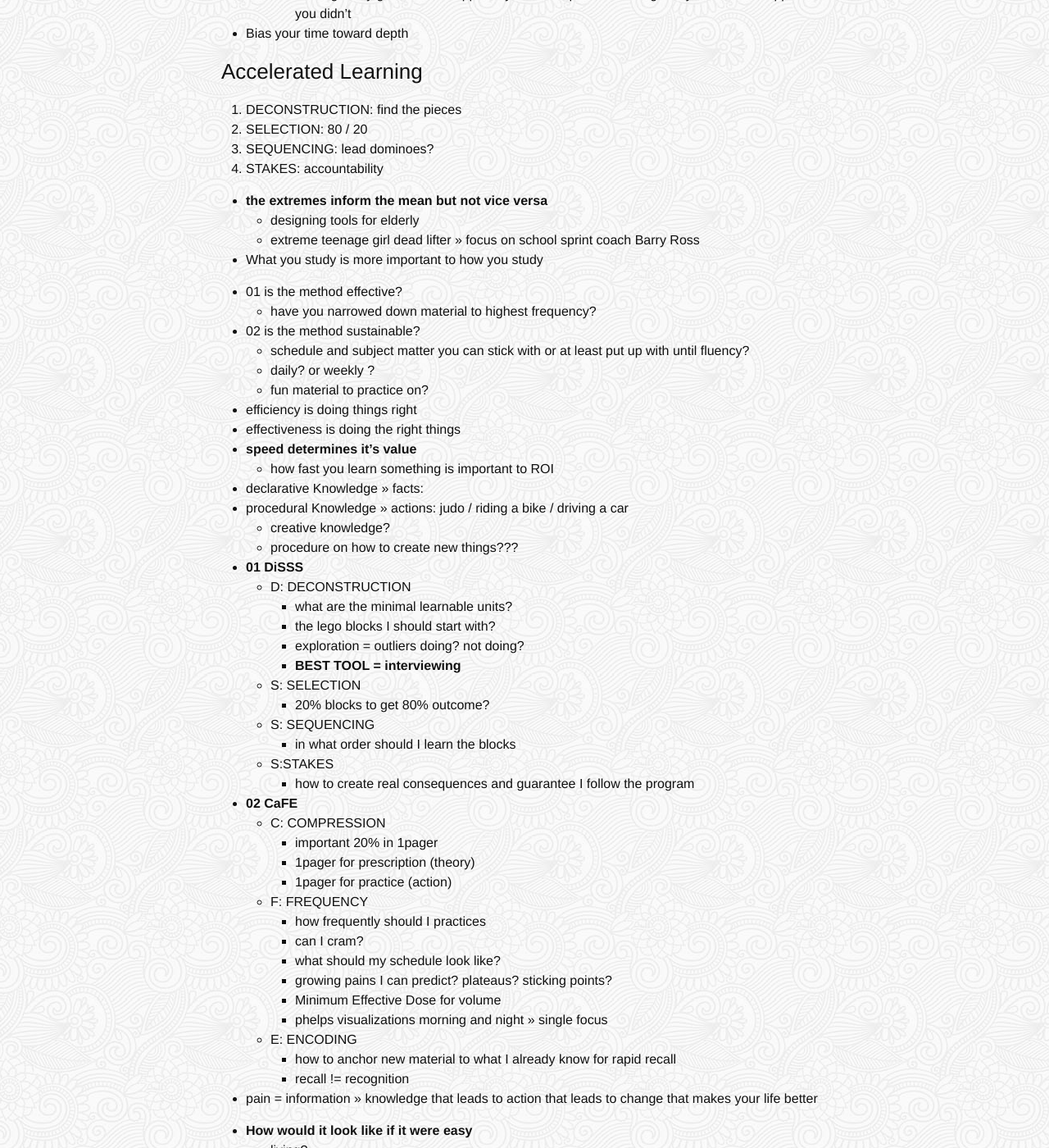
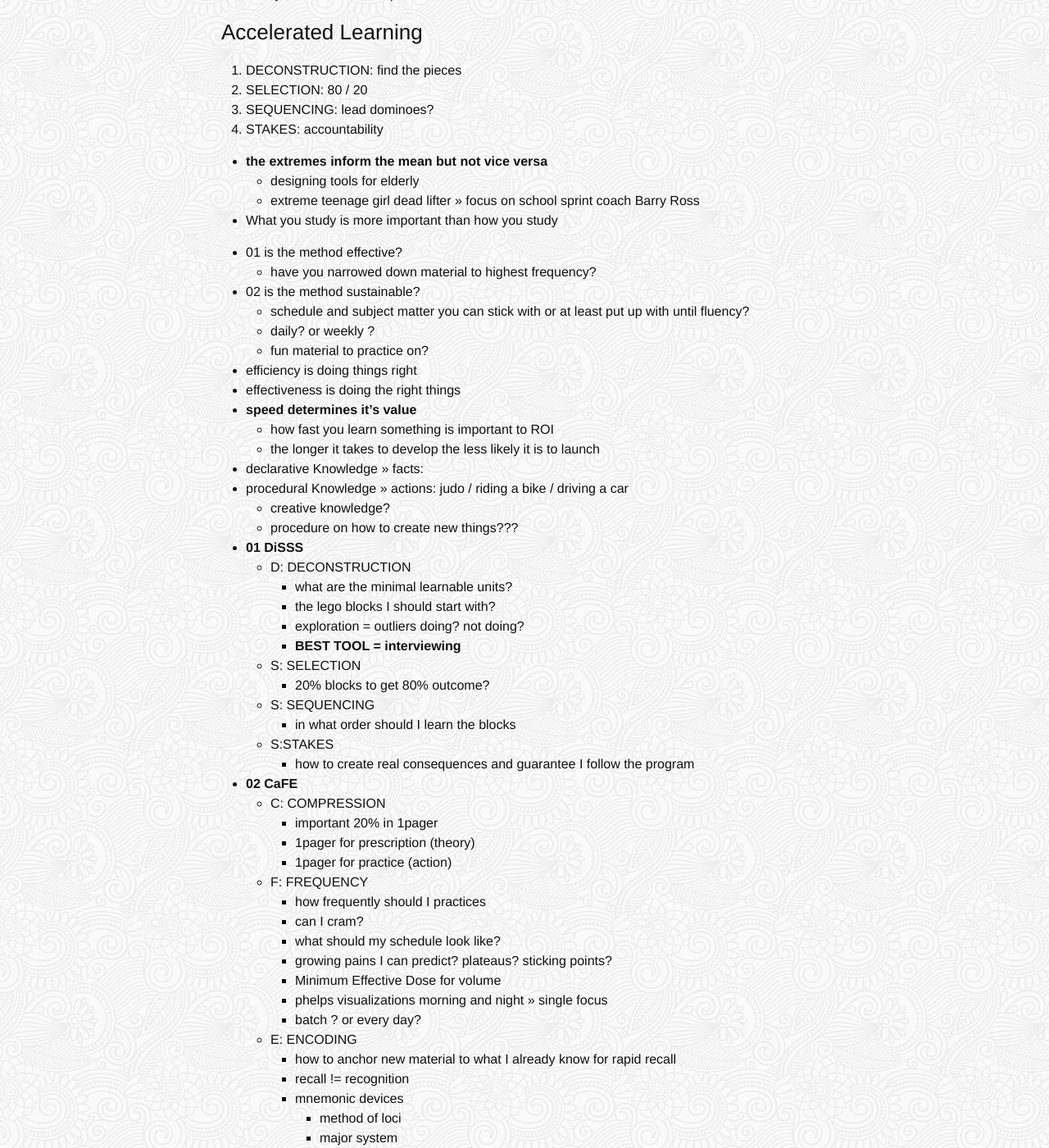
Before and after one commit to reinhardt021/reinhardt021.github.io, a Jekyll site: the page built from about.md, in a window 1280 px wide and 1400 px high, scrolled down 4523 px. Shown: the whole window at 82% size. Built offline with Jekyll 4.4.1, drawn with Linux system fonts in a browser that asks for light colours.

Commit message:
minor edits to notes formatting

```diff
--- a/about.md
+++ b/about.md
@@ -51,9 +51,9 @@
 - <a href="http://www.fastcompany.com/">Fast Company</a>
 - <a href="http://www.inc.com/">Inc</a>
 
-**TOOLS** ::
-- <a href="http://the-knowledge.org/en-gb/"> The Knowledge: How to Rebuild the World From Scratch </a>
-- <a href="https://www.newscientist.com/"> New Scientist </a>
+**TOOLS**
+:: <a href="http://the-knowledge.org/en-gb/"> The Knowledge: How to Rebuild the World From Scratch </a>
+:: <a href="https://www.newscientist.com/"> New Scientist </a>
 - <a href="http://www.nature.com/"> Nature </a>
 - <a href="https://aeon.co/"> Aeon </a>
 - <a href="https://news.ycombinator.com/"> Hacker News </a>
@@ -161,7 +161,7 @@
     * designing tools for elderly
     * extreme teenage girl dead lifter >> focus on school sprint coach Barry Ross
 
-* What you study is more important to how you study
+* What you study is more important than how you study
 
 * 01 is the method effective?
     * have you narrowed down material to highest frequency?
@@ -174,6 +174,7 @@
 * effectiveness is doing the right things
 * **speed determines it's value**
     * how fast you learn something is important to ROI
+    * the longer it takes to develop the less likely it is to launch
 
 * declarative Knowledge >> facts:
 * procedural Knowledge >> actions: judo / riding a bike / driving a car
@@ -204,11 +205,16 @@
         * growing pains I can predict? plateaus? sticking points?
         * Minimum Effective Dose for volume
         * phelps visualizations morning and night >> single focus
+        * batch ? or every day?
     * E: ENCODING
         * how to anchor new material to what I already know for rapid recall
         * recall != recognition
+        * mnemonic devices
+            * method of loci
+            * major system
+            * obtuse images
 
-* pain = information >> knowledge that leads to action that leads to change that makes your life better
+* **pain = information >> knowledge that leads to action that leads to change that makes your life better**
 
 * **How would it look like if it were easy**
     * living?
```
